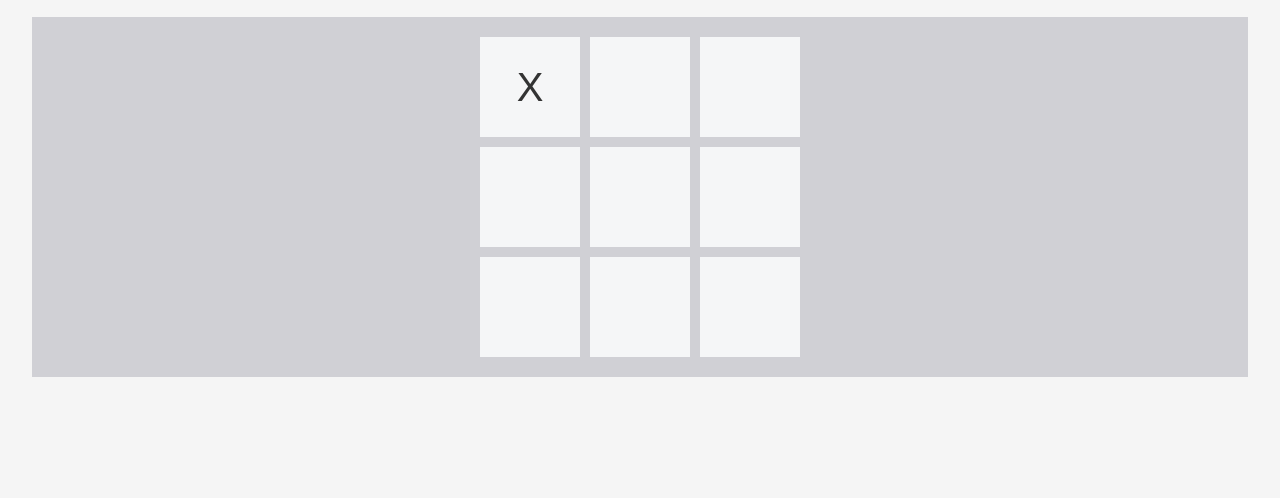
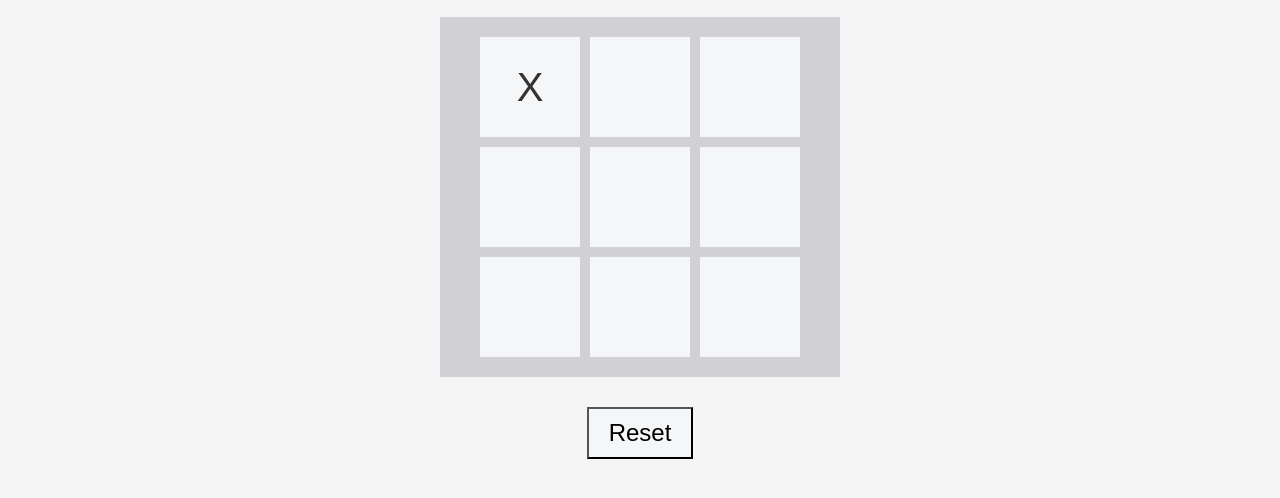
Before and after one commit to kotori330/baitap, a plain HTML site: page practice/TicTacToe.html in a window 1280 px wide. Both pictures are taken after a click on the element 530 px from the left and 147 px from the top of the page. Shown: the part 60-558 px from the top of the page. Drawn offline with Linux system fonts and the light colour scheme.

Commit message:
Refactor TicTacToe

```diff
--- a/practice/TicTacToe.html
+++ b/practice/TicTacToe.html
@@ -44,7 +44,7 @@
 
       max-width: 130rem; /* responsive padding */
       padding: 0 3.2rem;
-      margin: 0 auto;
+      margin: 0 auto; /* center the content */
     }
 
     .main {
@@ -52,8 +52,9 @@
       justify-content: center;
       align-items: center;
       background-color: var(--dark-grey);
-      /* margin: 0 44rem; */
       padding: 2rem;
+      width: 40rem;
+      margin: 0 auto;
     }
 
     h1 {
@@ -70,10 +71,10 @@
     .square {
       width: 100px;
       height: 100px;
+      border: none;
       display: flex;
       justify-content: center;
       align-items: center;
-      border: none;
       font-size: 4rem;
       background-color: var(--light-grey);
     }
@@ -83,13 +84,25 @@
       cursor: pointer;
     }
 
-    /* .fa-solid {
-    font-size: 10rem;
-  } */
+    .result {
+      font-size: 3rem;
+    }
 
-    .x-hidden,
-    .o-hidden {
-      display: none;
+    .result,
+    .reset {
+      margin-top: 3rem;
+      text-align: center;
+    }
+
+    .reset button {
+      padding: 1rem 2rem;
+      font-size: 2.4rem;
+      background-color: var(--light-grey);
+    }
+
+    .reset button:hover {
+      cursor: pointer;
+      background-color: var(--medium-grey);
     }
   </style>
   <body>
@@ -97,46 +110,96 @@
     <div class="main">
       <div class="board"></div>
     </div>
+    <div class="result"></div>
+    <div class="reset"></div>
   </body>
   <script>
     document.addEventListener("DOMContentLoaded", () => {
+      // Create board
       const board = document.querySelector(".board");
+      const reset = document.querySelector(".reset");
+      const result = document.querySelector(".result");
 
       board.innerHTML = [...Array(9).keys()].reduce((prev, current, idx) => {
-        return (
-          prev +
-          `<div class="square" value="${idx}">
-      <span class="x-hidden">
-        X
-      </span>
-      <span class="o-hidden">
-        O
-      </span>
-    </div>`
-        );
+        return prev + `<div class="square" value="${idx}"></div>`;
       }, "");
 
+      reset.innerHTML = `<button type="button">Reset</button>`;
+
+      // Make X-0 moves
       const squares = document.querySelectorAll(".square");
-      const x = document.querySelectorAll(".x-hidden");
-      const o = document.querySelectorAll(".o-hidden");
+      let isXTurn = true;
+      let activeGame = true;
 
-      const playerMove = (index) => {
-        x[index].classList.remove("x-hidden");
-        x[index].removeEventListener("click", playerMove);
-      };
-
-      const computerMove = () => {
-        o[index].classList.remove("o-hidden");
-        o[index].removeEventListener("click", computerMove);
+      const makeMove = (index) => {
+        if (activeGame && !squares[index].hasChildNodes()) {
+          const fragment = document.createDocumentFragment();
+          const span = document.createElement("span");
+          span.textContent = isXTurn ? "X" : "O";
+          fragment.appendChild(span);
+          squares[index].appendChild(fragment);
+          isXTurn = !isXTurn;
+          if (
+            checkForWinner() ||
+            // convert NodeList "squares" to Array
+            Array.from(squares).every((square) => square.hasChildNodes())
+          ) {
+            activeGame = false;
+            displayWinner(checkForWinner());
+          }
+        }
       };
 
       squares.forEach((square, index) => {
-        square.addEventListener("click", () => playerMove(index));
+        // Does not need spread operator because there's only 1 NodeList
+        square.addEventListener("click", () => makeMove(index));
       });
 
-      squares.forEach((square, index) => {
-        square.addEventListener("click", () => computerMove(index));
-      });
+      // Check for winner
+      const checkForWinner = () => {
+        const winningCombos = [
+          [0, 1, 2],
+          [3, 4, 5],
+          [6, 7, 8],
+          [0, 3, 6],
+          [1, 4, 7],
+          [2, 5, 8],
+          [0, 4, 8],
+          [2, 4, 6],
+        ];
+
+        const winningCombo = winningCombos.find(([a, b, c]) => {
+          return (
+            squares[a].textContent &&
+            squares[a].textContent === squares[b].textContent &&
+            squares[a].textContent === squares[c].textContent
+          );
+        });
+
+        return winningCombo ? squares[winningCombo[0]].textContent : null;
+      };
+
+      const displayWinner = (winner) => {
+        const fragment = document.createDocumentFragment();
+        const p = document.createElement("p");
+        p.textContent = winner
+          ? `Winner is ${winner}. Congratulations!!!`
+          : "It's a draw!";
+        fragment.appendChild(p);
+        result.appendChild(fragment);
+      };
+
+      // reset game
+      const resetGame = () => {
+        squares.forEach((square) => {
+          square.textContent = "";
+        });
+        result.textContent = "";
+        activeGame = true;
+        isXTurn = true;
+      };
+
+      reset.addEventListener("click", resetGame);
     });
   </script>
 </html>
```
